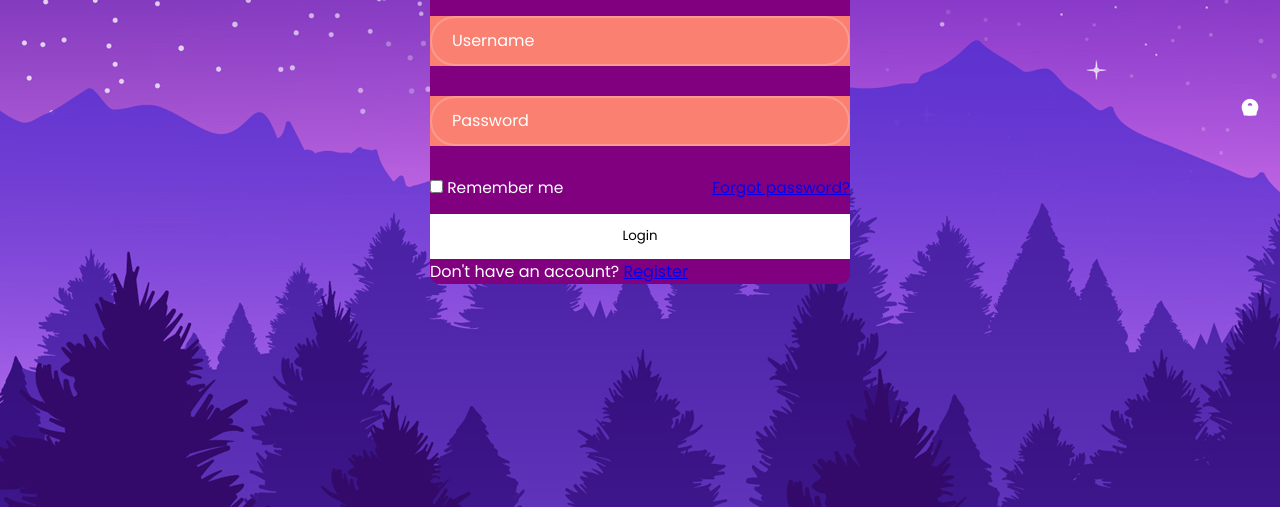
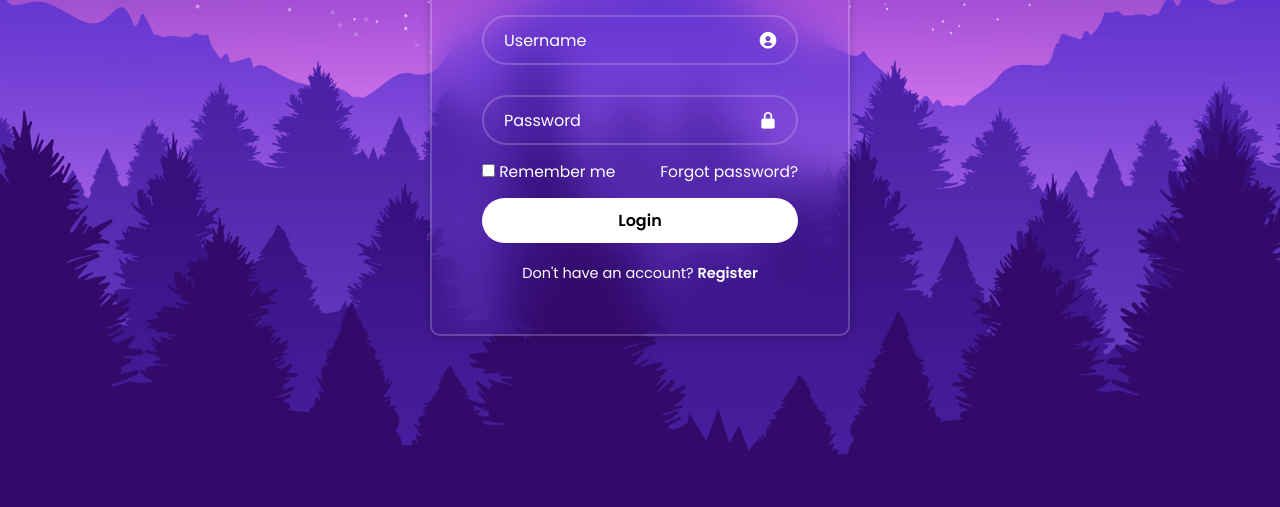
Before and after one commit to dreamcatstudios/ModerForm, a plain HTML site: page index.html in a window 1280 px wide. Shown: the part 293-800 px from the top of the page. Drawn offline with nearby package versions, Linux system fonts and the light colour scheme.

Commit message:
css completed

```diff
--- a/style.css
+++ b/style.css
@@ -13,14 +13,20 @@ body {
   align-items: center;
   height: 100vh;
   width: 100%;
-  background: url(./img.jpg);
+  background: url(./img.jpg) no-repeat;
+  background-size: cover;
+  background-position: center;
 }
 
 .wrapper {
   width: 420px;
-  background: purple;
+  background: transparent;
+  border: 2px solid rgba(255, 255, 255, 0.2);
+  backdrop-filter: blur(20px);
+  box-shadow: 0 0 10px rgba(0, 0, 0, 0.2);
   color: #fff;
   border-radius: 10px;
+  padding: 50px 50px;
 }
 
 .wrapper h1 {
@@ -29,9 +35,9 @@ body {
 }
 
 .wrapper .input-box {
+  position: relative;
   width: 100%;
   height: 50px;
-  background: salmon;
   margin: 30px 0;
 }
 
@@ -60,11 +66,11 @@ body {
   font-size: 20px;
 }
 
-.remember-forgot {
+.wrapper .remember-forgot {
   display: flex;
   justify-content: space-between;
   font-size: 15.5px;
-  margin: 15px 0px 15px;
+  margin: -15px 0px 15px;
 }
 
 .wrapper button {
@@ -73,4 +79,36 @@ body {
   background: #fff;
   border: none;
   outline: none;
+  border-radius: 40px;
+  border-shadow: 0 0 10px rgba(0, 0, 0, 0.1);
+  cursor: pointer;
+  font-size: 16px;
+  font-weight: 600;
 }
+
+.wrapper .register-link {
+  font-size: 14.5px;
+  text-align: center;
+  margin-top: 20px;
+}
+
+.remember-forgot a {
+  color: white;
+  text-decoration: none;
+}
+
+.remember-forgot a:hover {
+  color: white;
+  text-decoration: underline;
+}
+
+.register-link p a {
+  color: #fff;
+  font-weight: 600;
+  font-size: 14.5px;
+  text-decoration: none;
+}
+
+.register-link p a:hover {
+  text-decoration: underline;
+}
```
